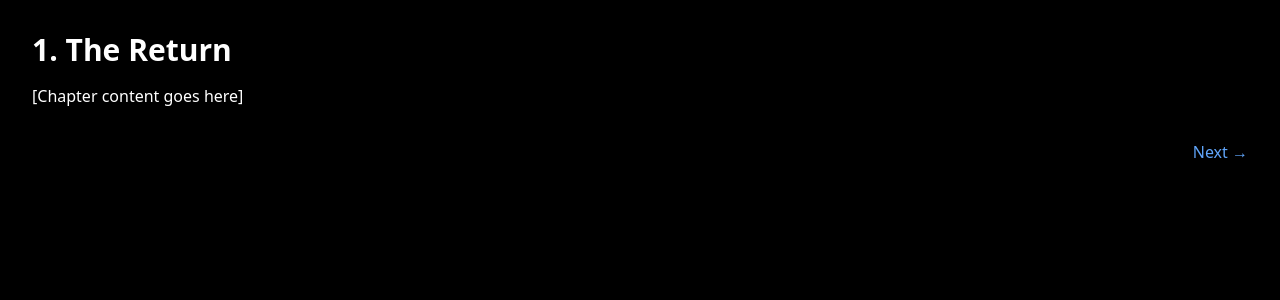
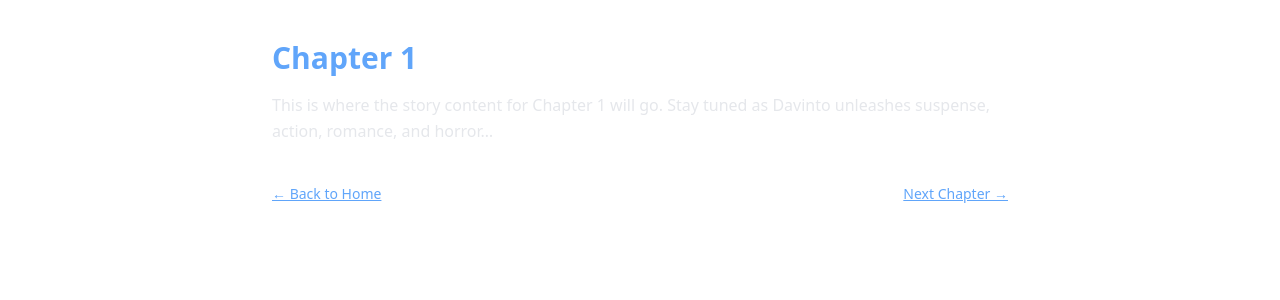
Before and after one commit to Davinto4/shadows-of-the-heart, a Next.js app: page /chapters/1 in a window 1280 px wide. Shown: the top 300 px of the page. Built offline with nearby package versions, Linux system fonts and the light colour scheme.

Commit message:
Update [id].js

```diff
--- a/pages/chapters/[id].js
+++ b/pages/chapters/[id].js
@@ -1,35 +1,36 @@
-// pages/chapters/[id].js
 import { useRouter } from 'next/router';
+import Head from 'next/head';
 import Link from 'next/link';
-
-const chapters = [
-  "The Return",
-  "Smoke in the Pines",
-  "Her Eyes Again",
-  // ... all 100 titles
-  "Redemption’s Fire"
-];
 
 export default function ChapterPage() {
   const router = useRouter();
-  const id = parseInt(router.query.id);
-  const chapterIndex = id - 1;
+  const { id } = router.query;
+  const chapterId = parseInt(id);
 
-  if (!id || isNaN(id) || chapterIndex >= chapters.length) return <p>Loading...</p>;
+  // Simulated placeholder content — replace with real chapter data
+  const chapterTitle = `Chapter ${chapterId}`;
+  const chapterText = `This is where the story content for Chapter ${chapterId} will go. Stay tuned as Davinto unleashes suspense, action, romance, and horror…`;
 
   return (
-    <main className="min-h-screen bg-black text-white p-8">
-      <h1 className="text-3xl font-bold mb-4">{id}. {chapters[chapterIndex]}</h1>
-      <p className="mb-8">[Chapter content goes here]</p>
+    <>
+      <Head>
+        <title>{chapterTitle} - Shadows of the Heart</title>
+      </Head>
 
-      <div className="flex justify-between">
-        {id > 1 ? (
-          <Link href={`/chapters/${id - 1}`} className="text-blue-400">← Previous</Link>
-        ) : <span />}
-        {id < chapters.length ? (
-          <Link href={`/chapters/${id + 1}`} className="text-blue-400">Next →</Link>
-        ) : <span />}
+      <div className="max-w-3xl mx-auto px-4 py-10">
+        <h1 className="text-3xl font-bold text-blue-400 mb-4">{chapterTitle}</h1>
+        <p className="text-gray-200 leading-relaxed mb-10">{chapterText}</p>
+
+        <div className="flex justify-between items-center text-sm text-blue-400">
+          <Link href="/" className="underline hover:text-blue-300">← Back to Home</Link>
+
+          {chapterId < 100 && (
+            <Link href={`/chapters/${chapterId + 1}`} className="underline hover:text-blue-300">
+              Next Chapter →
+            </Link>
+          )}
+        </div>
       </div>
-    </main>
+    </>
   );
 }
```
